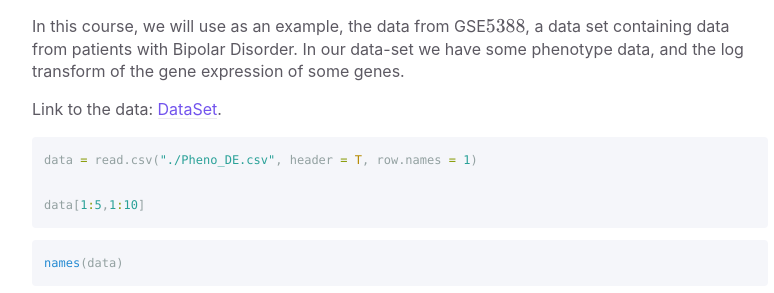
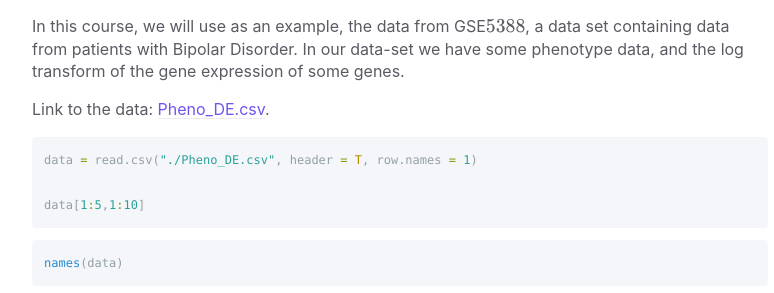
Before and after one commit to deisygysi/EVOP_2019, a Jekyll site: the page built from docs/00_Intro.md, in a window 1280 px wide. Shown: the part 1733-2026 px from the top of the page, without its empty margins (356-1130 px from the left). Built offline with Jekyll 4.4.1, drawn with Linux system fonts in a browser that asks for light colours; formulas are drawn with MathJax 3; a script that is not in the unit is left out.

Commit message:
Update 00_Intro.md

````diff
--- a/docs/00_Intro.md
+++ b/docs/00_Intro.md
@@ -50,7 +50,7 @@ The variables can be classified into two main groups:
 
 In this course, we will use as an example, the data from GSE$5388$, a data set containing data from patients with Bipolar Disorder. In our data-set we have some phenotype data, and the log transform of the gene expression of some genes.
 
-Link to the data: [DataSet](https://raw.githubusercontent.com/deisygysi/EVOP_2019/master/docs/Data/data.csv).
+Link to the data: [Pheno_DE.csv](https://raw.githubusercontent.com/deisygysi/EVOP_2019/master/docs/Data/Pheno_DE.csv).
 ```r
 data = read.csv("./Pheno_DE.csv", header = T, row.names = 1)
 
````
